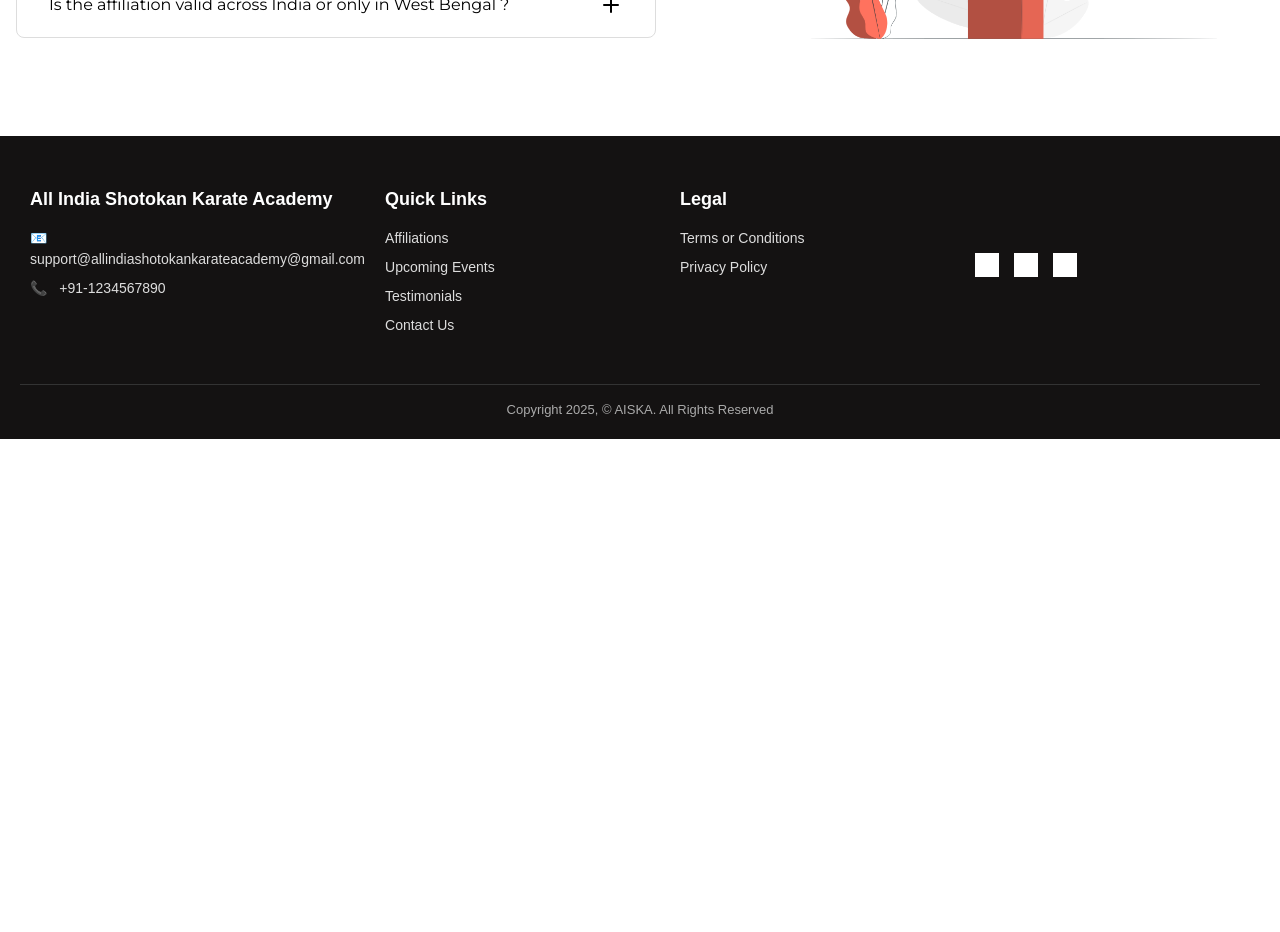
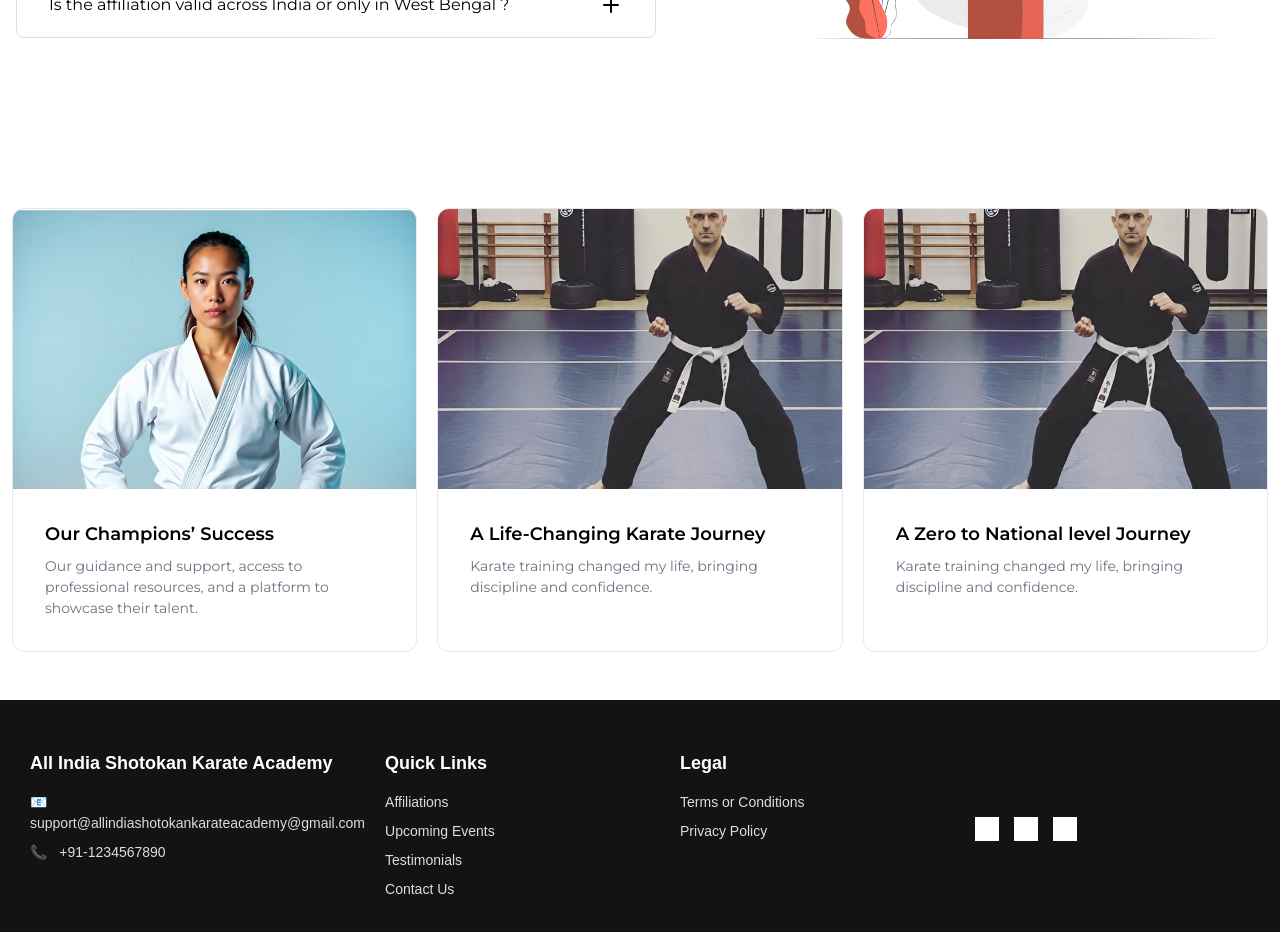
Before and after one commit to Soumya1432/karate-website, a Next.js app: page / in a window 1280 px wide. Shown: the part 3920-4852 px from the top of the page. Before the commit the page ends 4359 px from the top, so only its background shows below. Built offline with nearby package versions, Linux system fonts and the light colour scheme; grey boxes are pictures that could not be loaded.

Commit message:
miscellenious changes

```diff
--- a/src/app/page.tsx
+++ b/src/app/page.tsx
@@ -6,6 +6,7 @@ import DedicatedHiringSecion from '@/components/home/DedicatedHiringSecion'
 import HeroSection from '@/components/home/HeroSection'
 import HomeFaq from '@/components/home/HomeFaq'
 import HomePageBanner from '@/components/home/HomePageBanner'
+import TestimonialSection from '@/components/home/TestimonialSection'
 import Header from '@/components/layout/Header'
 import React from 'react'
 
@@ -20,7 +21,7 @@ const Homepage = () => {
       <HomePageBanner/>
       {/* <DedicatedHiringSecion/> */}
       <HomeFaq/>
-
+      <TestimonialSection/>
     </div>
   )
 }
--- /dev/null
+++ b/src/components/home/TestimonialSection.tsx
@@ -0,0 +1,24 @@
+import React from 'react'
+import testimonials from "../../data/testimonials.json"
+import TestimonialCard from '../card/TestimonialsCard'
+const TestimonialSection = () => {
+  return (
+    <div>
+          <main className="testimonials-page-container">
+                <div className="testimonials-grid">
+                    {testimonials.slice(0,3).map((testimonial) => (
+                        <TestimonialCard
+                            key={testimonial.id}
+                            slug={testimonial.slug}
+                            title={testimonial.title}
+                            description={testimonial.description}
+                            image={testimonial.image}
+                        />
+                    ))}
+                </div>
+            </main>
+    </div>
+  )
+}
+
+export default TestimonialSection
```
